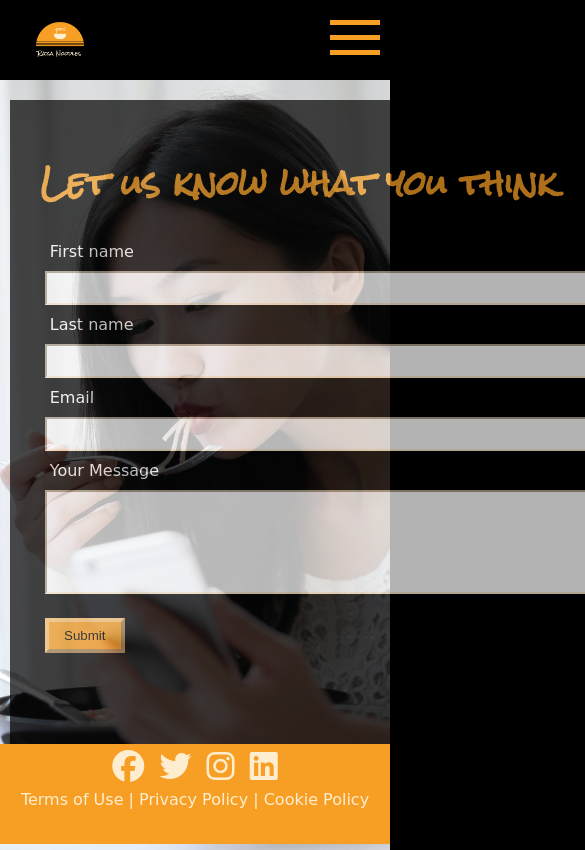
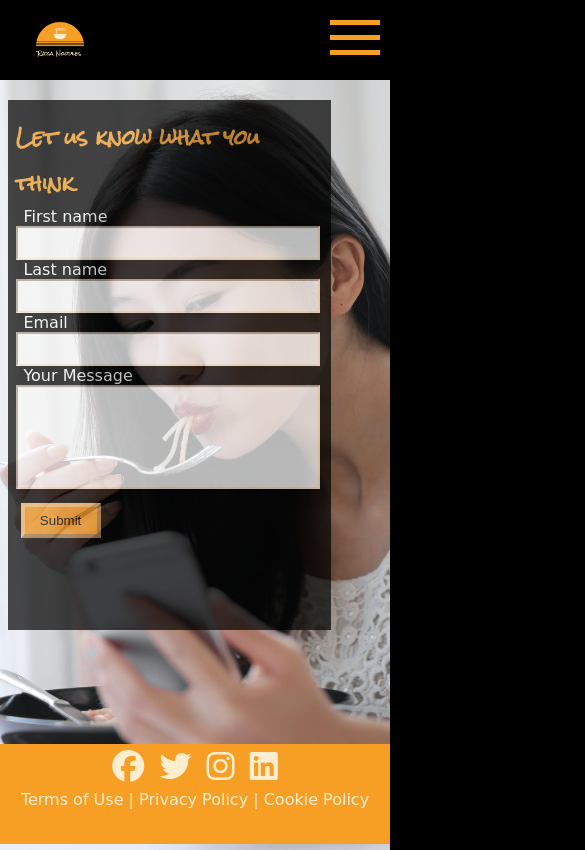
Before and after one commit to KristianColville1/raza-noodles, a plain HTML site: page contact.html in a window 390 px wide. Shown: the top 850 px of the page, 585 px wide, since content can reach past the window. Drawn offline with Linux system fonts and the light colour scheme; a web font is replaced by a local one.

Commit message:
Style contact page for responsive design on all screen sizes

```diff
--- a/assets/css/style.css
+++ b/assets/css/style.css
@@ -892,6 +892,16 @@
         font-size: 5rem;
         top: 100px;
     }
+
+    /* contact page */
+
+    #contact-form {
+        width: 400px;
+        height: 700px;
+        padding: 15px;
+        top: 100px;
+        left: 0;
+    }
 }
 
 /* For small screens 550px wide and down */
@@ -992,6 +1002,29 @@
     #bottom-space {
         top: 3600px;
     }
+
+    /* contact page */
+
+    #contact-form {
+        width: 300px;
+        height: 500px;
+        padding-left: 2vw;
+        top: 100px;
+        left: 2vw;
+    }
+
+    #contact-form h2 {
+        font-size: 1.2rem;
+        margin: 0 0;
+    }
+
+    form label {
+        margin-left: 2vw;
+    }
+
+    .text-input, #user-text {
+        margin: 0;
+    }
 }
 
 @media screen and (max-width: 375px){
@@ -1040,4 +1073,18 @@
     .center-text {
         font-size: 1.5rem;
     }
+
+    /* contact page */
+
+    #contact-form {
+        width: 300px;
+        height: 400px;
+        padding-left: 1vw;
+        top: 100px;
+        left: 1vw;
+    }
+
+    #contact-form h2 {
+        font-size: 1rem;
+    }
 }
--- a/contact.html
+++ b/contact.html
@@ -43,7 +43,7 @@
         </nav>
     </header>
     <section id="contact-section">
-        <form id="contact-form" action="#">
+        <form id="contact-form" action="thank-you.html">
             <h2>Let us know what you think</h2>
             <label for="first-name">First name</label>
             <input class="text-input" type="text" id="first-name" name="first-name" required>
```
